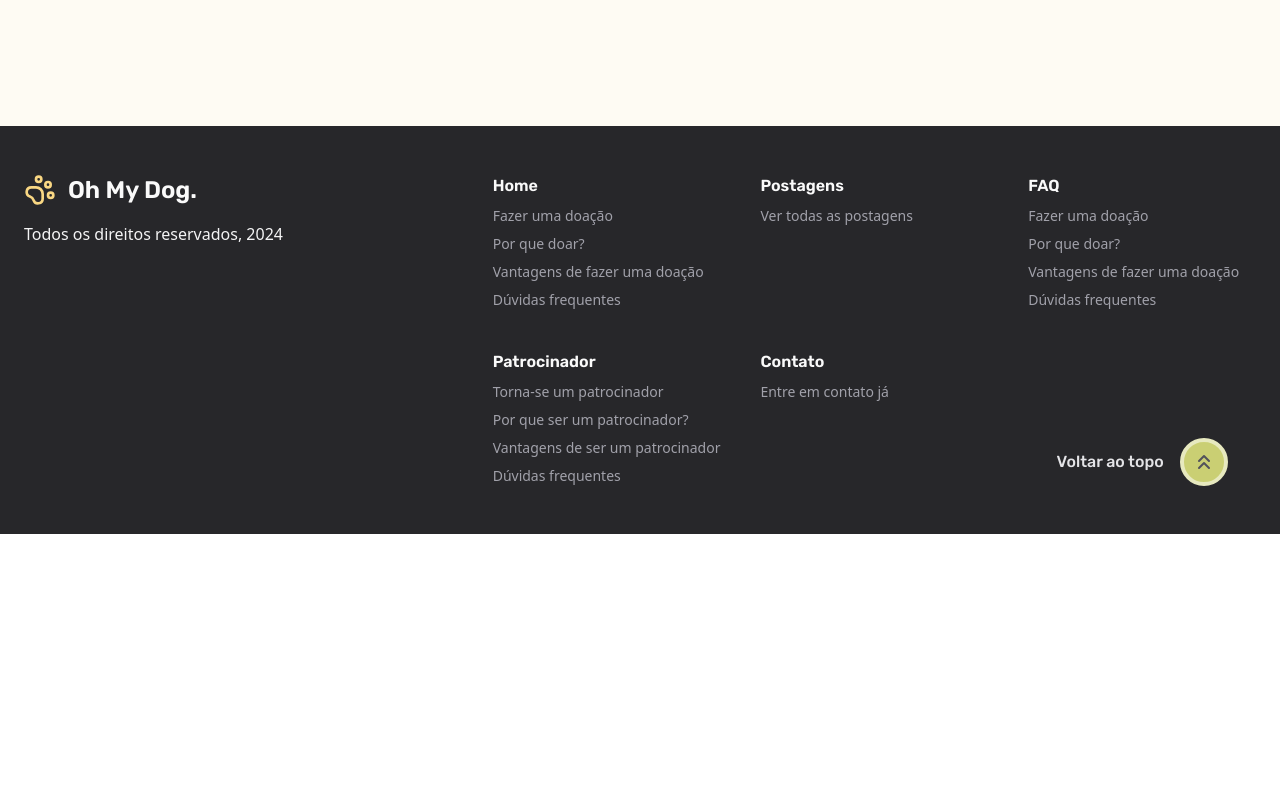
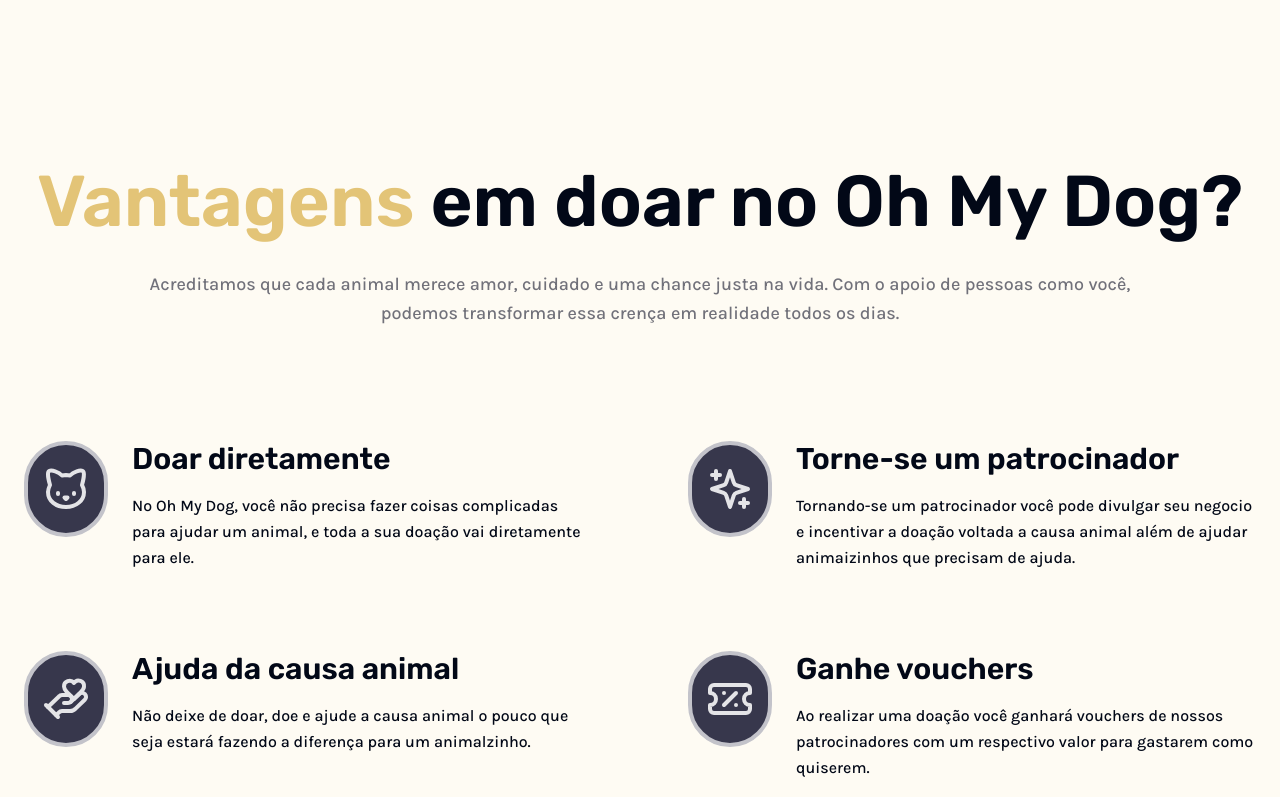
Before and after one commit to LFeli/LES_Group_Not_Found_2024, a React (Vite) app: page / in a window 1280 px wide. Shown: the part 1523-2320 px from the top of the page. Before the commit the page ends 2057 px from the top, so only its background shows below. Built offline with nearby package versions, Linux system fonts and the light colour scheme.

Commit message:
:sparkles: feat: Benefits app section is done

```diff
--- /dev/null
+++ b/src/components/app/benefits-app.tsx
@@ -0,0 +1,87 @@
+import { Cat, HandHeart, Sparkles, TicketPercent } from 'lucide-react'
+
+export function BenefitsApp() {
+  return (
+    <section className="flex flex-col items-center justify-center gap-20 pb-32 pt-10">
+      <div className="text-center">
+        <h1 className="font-rubik text-7xl font-semibold">
+          <span className="text-yellow-600">Vantagens </span> em doar no Oh My
+          Dog?
+        </h1>
+        <p className="mx-auto block max-w-5xl py-8 text-lg font-medium leading-relaxed text-zinc-500">
+          Acreditamos que cada animal merece amor, cuidado e uma chance justa na
+          vida. Com o apoio de pessoas como você, podemos transformar essa
+          crença em realidade todos os dias.
+        </p>
+      </div>
+
+      <div className="grid w-full grid-cols-2 gap-x-24 gap-y-20">
+        <article className="flex items-start gap-6">
+          <div className="flex h-24 w-24 items-center justify-center rounded-full border-4 border-jeans-100 bg-jeans-600">
+            <Cat className="h-12 w-12 text-zinc-200" />
+          </div>
+
+          <div className="max-w-[460px] space-y-4">
+            <h4 className="font-rubik text-3xl font-semibold">
+              Doar diretamente{' '}
+            </h4>
+            <p className="font-medium leading-relaxed">
+              No Oh My Dog, você não precisa fazer coisas complicadas para
+              ajudar um animal, e toda a sua doação vai diretamente para ele.
+            </p>
+          </div>
+        </article>
+
+        <article className="flex items-start gap-6">
+          <div className="flex h-24 w-24 items-center justify-center rounded-full border-4 border-jeans-100 bg-jeans-600">
+            <Sparkles className="h-12 w-12 text-zinc-200" />
+          </div>
+
+          <div className="max-w-[460px] space-y-4">
+            <h4 className="font-rubik text-3xl font-semibold">
+              Torne-se um patrocinador
+            </h4>
+            <p className="font-medium leading-relaxed">
+              Tornando-se um patrocinador você pode divulgar seu negocio e
+              incentivar a doação voltada a causa animal além de ajudar
+              animaizinhos que precisam de ajuda.
+            </p>
+          </div>
+        </article>
+
+        <article className="flex items-start gap-6">
+          <div className="flex h-24 w-24 items-center justify-center rounded-full border-4 border-jeans-100 bg-jeans-600">
+            <HandHeart className="h-12 w-12 text-zinc-200" />
+          </div>
+
+          <div className="max-w-[460px] space-y-4">
+            <h4 className="font-rubik text-3xl font-semibold">
+              Ajuda da causa animal
+            </h4>
+            <p className="font-medium leading-relaxed">
+              Não deixe de doar, doe e ajude a causa animal o pouco que seja
+              estará fazendo a diferença para um animalzinho.
+            </p>
+          </div>
+        </article>
+
+        <article className="flex items-start gap-6">
+          <div className="flex h-24 w-24 items-center justify-center rounded-full border-4 border-jeans-100 bg-jeans-600">
+            <TicketPercent className="h-12 w-12 text-zinc-200" />
+          </div>
+
+          <div className="max-w-[460px] space-y-4">
+            <h4 className="font-rubik text-3xl font-semibold">
+              Ganhe vouchers
+            </h4>
+            <p className="font-medium leading-relaxed">
+              Ao realizar uma doação você ganhará vouchers de nossos
+              patrocinadores com um respectivo valor para gastarem como
+              quiserem.
+            </p>
+          </div>
+        </article>
+      </div>
+    </section>
+  )
+}
--- a/src/components/app/header-app.tsx
+++ b/src/components/app/header-app.tsx
@@ -6,7 +6,7 @@ import { Button } from '../ui/button'
 
 export function HeaderApp() {
   return (
-    <header className="sticky top-0 z-50 w-full border-b-2 border-border/40 bg-yellow-50/95 font-rubik backdrop-blur supports-[backdrop-filter]:bg-yellow-50/80">
+    <header className="sticky top-0 z-50 w-full border-b-2 border-border/60 bg-yellow-50/95 font-rubik backdrop-blur supports-[backdrop-filter]:bg-yellow-50/80">
       <div className="container flex h-14 max-w-screen-2xl items-center justify-between px-6 py-12">
         {/* Logo */}
         <div className="flex items-center gap-3">
--- a/src/pages/app/home.tsx
+++ b/src/pages/app/home.tsx
@@ -1,5 +1,6 @@
 import { Helmet } from 'react-helmet-async'
 
+import { BenefitsApp } from '@/components/app/benefits-app'
 import { CtaApp } from '@/components/app/cta'
 import { ReasonsSponsorApp } from '@/components/app/reasons-sponsor-app'
 
@@ -11,6 +12,7 @@ export function Home() {
       <div className="container max-w-screen-2xl px-6">
         <CtaApp />
         <ReasonsSponsorApp />
+        <BenefitsApp />
       </div>
     </main>
   )
```
